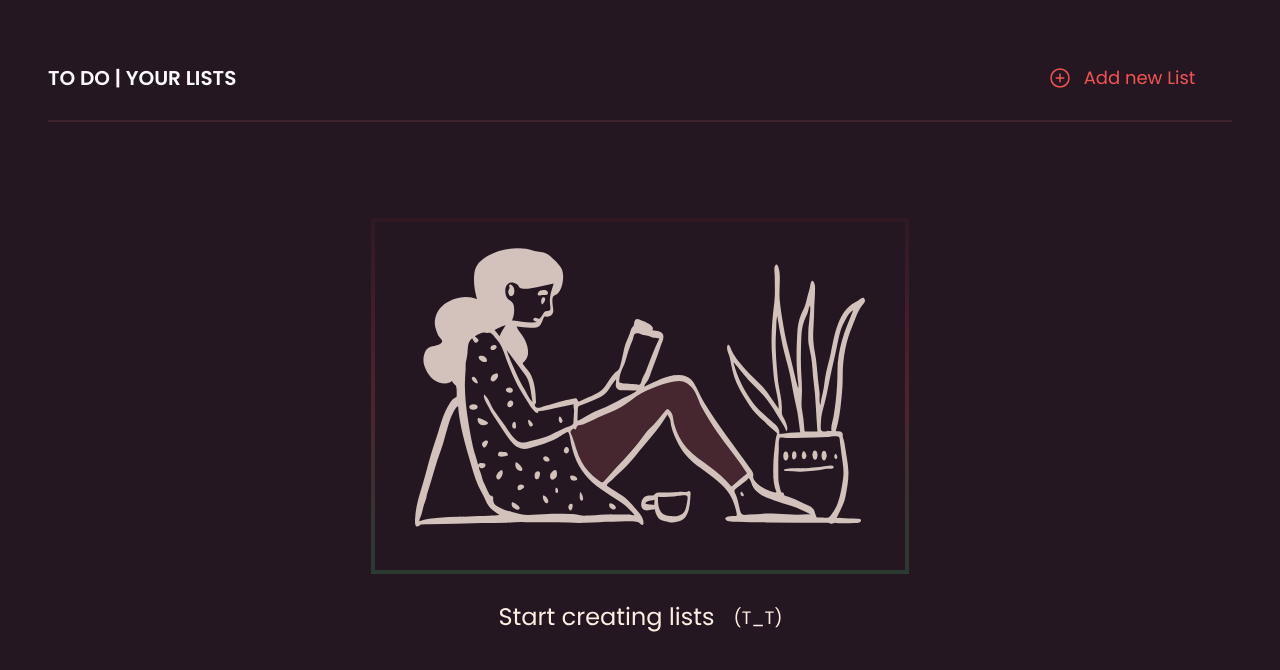
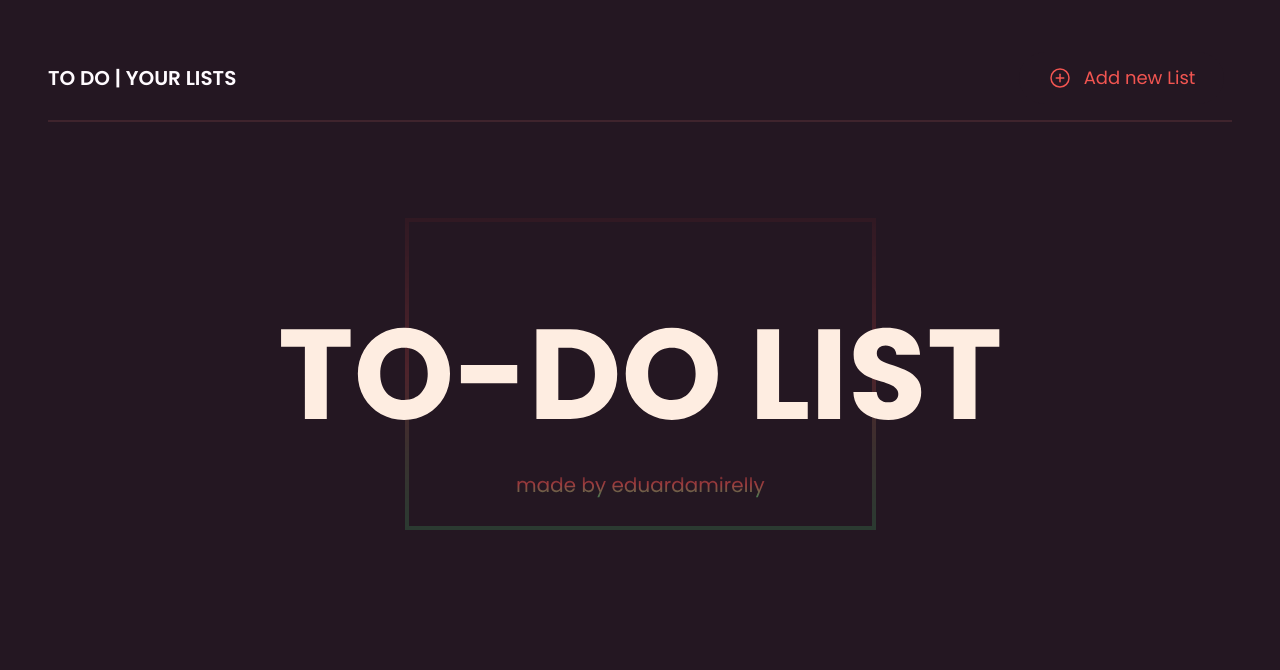
Before and after one commit to eduardamirelly/to-do-list, a React (Vite) app: page / in a window 1280 px wide. Shown: the top 670 px of the page. Built offline with nearby package versions, Linux system fonts and the light colour scheme.

Commit message:
:sparkles: feat: storage first access

```diff
--- a/src/App.jsx
+++ b/src/App.jsx
@@ -8,6 +8,11 @@ import TodosPage from './pages/TodosPage';
 import ListsPage from './pages/ListsPage';
 
 function App() {
+
+  if(!localStorage.getItem('TODO_LIST_FIRST_ACCESS')) {
+    localStorage.setItem('TODO_LIST_FIRST_ACCESS', true);
+  }
+
   return (
     <Provider store={store}>
       <PersistGate loading={null} persistor={persistor}>
--- a/src/components/Button/ButtonAddList/index.jsx
+++ b/src/components/Button/ButtonAddList/index.jsx
@@ -13,6 +13,10 @@ function ButtonAddList() {
     dispatch(addList());
   }, []);
 
+  if(localStorage.getItem('TODO_LIST_FIRST_ACCESS') === 'true') {
+    localStorage.setItem('TODO_LIST_FIRST_ACCESS', false);
+  }
+
   return (
     <>
       <Button icon={<PlusCircle size={24} weight="regular" />} text="Add new List" handleAction={handleAddNewList} />
--- a/src/pages/ListsPage.jsx
+++ b/src/pages/ListsPage.jsx
@@ -1,5 +1,6 @@
 import HeaderPage from '../components/HeaderPage'
 import ButtonAddList from '../components/Button/ButtonAddList'
+import CoverFirstAccess from '../components/VoidCovers/CoverFirstAccess'
 import CoverVoidLists from '../components/VoidCovers/CoverVoidLists'
 
 import { useSelector } from 'react-redux'
@@ -8,7 +9,6 @@ import ListTodo from '../components/ListTodo';
 function ListsPage() {
 
   const lists = useSelector((state) => state.todoList.lists);
-
   return (
     <div className="flex flex-col items-center bg-dark-900 w-full min-h-[100vh] px-4 py-4">
 
@@ -20,7 +20,13 @@ function ListsPage() {
 
       <div className="container">
         {lists.length < 1 ? (
-          <CoverVoidLists />
+          localStorage.getItem('TODO_LIST_FIRST_ACCESS') === 'true' ? (
+            <CoverFirstAccess />
+          )
+          :
+          (
+            <CoverVoidLists />
+          )
         )
         :
         (
```
Also changed, not shown: src/components/VoidCovers/CoverFirstAccess.jsx (renamed from src/components/VoidCovers/CoverInitialPage.jsx).
